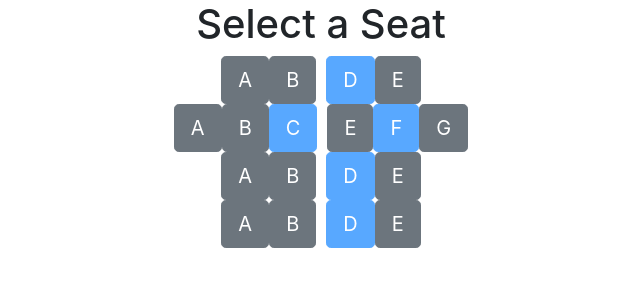
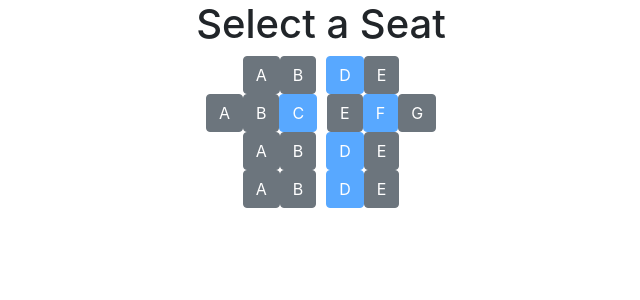
Before and after one commit to ctaylr13/seatSelector, a React (Create React App) app in the folder client/: page / in a window 1280 px wide. Shown: the top 300 px of the page, without its empty margins (319-959 px from the left). Built offline with nearby package versions, Linux system fonts and the light colour scheme.

Commit message:
Update SeatButton.js

```diff
--- a/client/src/components/SeatButton.js
+++ b/client/src/components/SeatButton.js
@@ -9,7 +9,7 @@ class SeatButton extends Component {
         return(
             <Button
                 className="select"
-                size="lg"
+                size="md"
                 color={occupied ? "primary" : "secondary"}
                 disabled={occupied ? true : false}
                 style={{marginRight: margin ? 10 : 0}}
```
